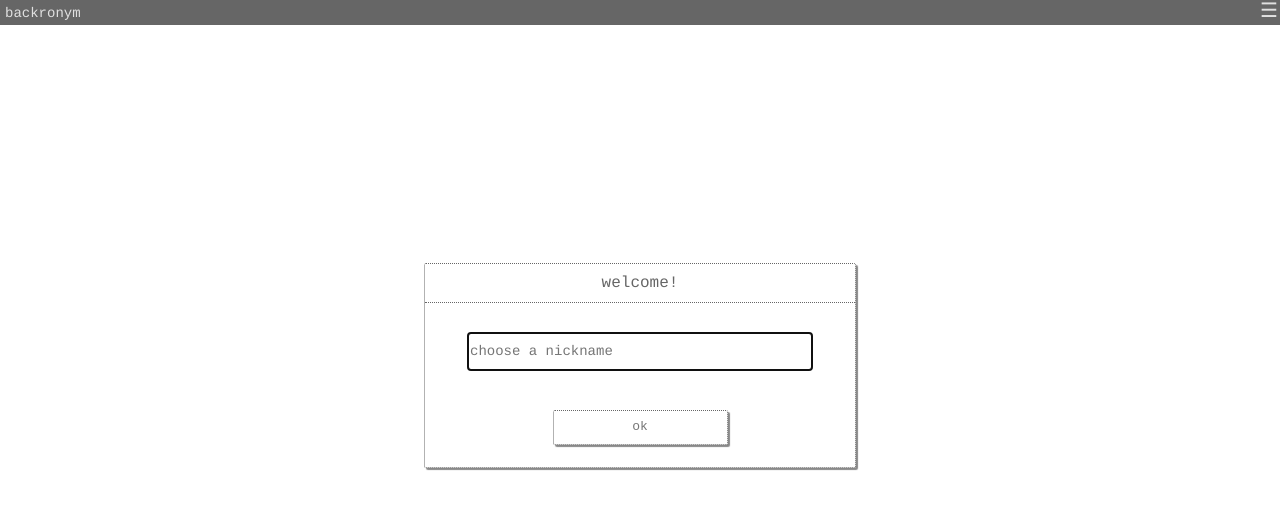
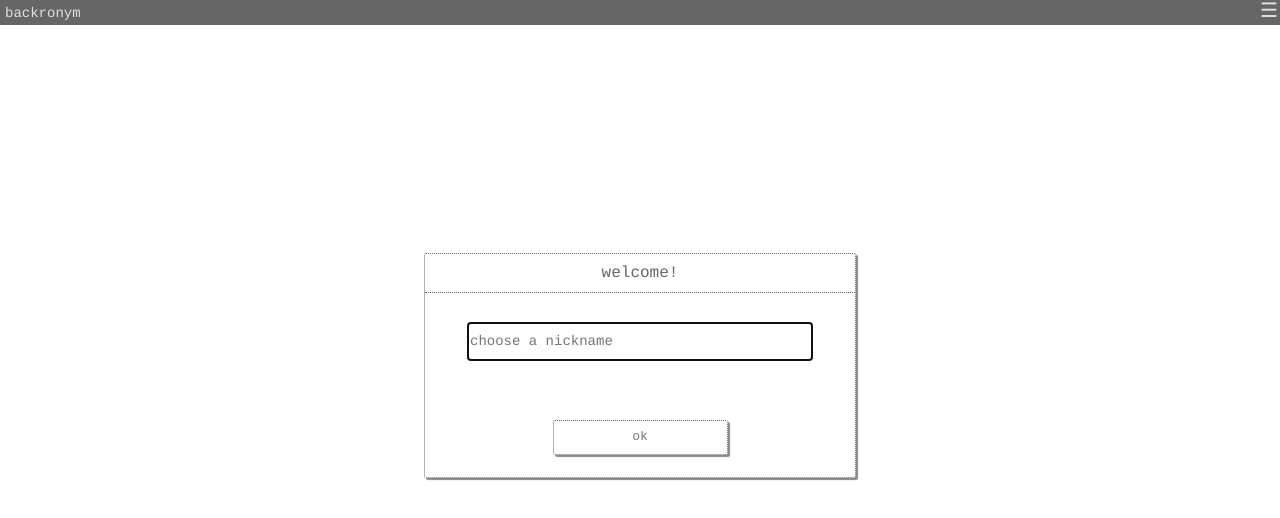
Before and after one commit to stevemcguigan/backronym, a plain HTML site: page index.html in a window 1280 px wide. Drawn offline with nearby package versions, Linux system fonts and the light colour scheme.

Commit message:
Changed something

```diff
--- a/public/style_desktop.css
+++ b/public/style_desktop.css
@@ -313,7 +313,7 @@ font-size: 13px;
 {
   display: flex;
   flex-direction: column;
-  min-height: 80vh;
+  min-height: 60vh;
   width: 60%;
 }
 
@@ -807,11 +807,12 @@ font-size: 13px;
     font-size: 13px;
     line-height:  12px;
     color: #777;
+      margin-top: 20px;
 }
 
 .confirmationActions
 {
-  width: 60%;
+  width: 80%;
   display: flex;
   justify-content: center;
   align-items: center;
--- a/public/style_mobile.css
+++ b/public/style_mobile.css
@@ -83,7 +83,7 @@
         border-color: transparent
     }
     50% {
-        border-color: black
+        border-color: #666
     }
 }
 @keyframes borderBlink {
@@ -91,7 +91,7 @@
         border-color: transparent
     }
     50% {
-        border-color: black
+        border-color: #666
     }
 }
 .borderBlink{
@@ -852,6 +852,7 @@ font-size: 13px;
   display: flex;
   justify-content: center;
   align-items: center;
+  margin-top: 20px;
 }
 
 .modal_box {
```
